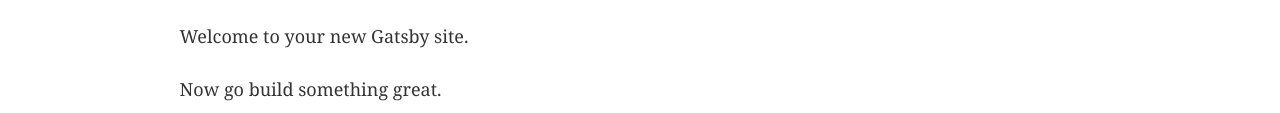
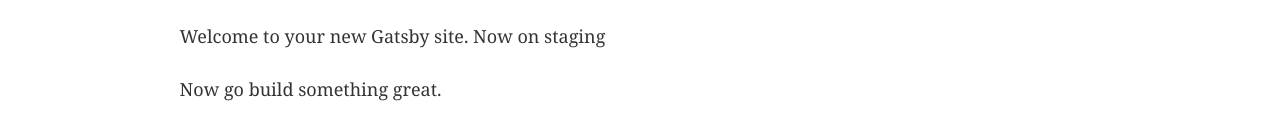
Before and after one commit to mostlyclicks/netlify_branches, a Gatsby site: page / in a window 1280 px wide. Shown: the part 170-283 px from the top of the page. Built offline with nearby package versions, Linux system fonts and the light colour scheme; Gatsby itself is replaced by a stand-in of ours.

Commit message:
adding staging text

```diff
--- a/src/pages/index.js
+++ b/src/pages/index.js
@@ -9,7 +9,7 @@
   <Layout>
     <SEO title="Home" />
     <h1>Hi World</h1>
-    <p>Welcome to your new Gatsby site.</p>
+    <p>Welcome to your new Gatsby site. Now on staging</p>
     <p>Now go build something great.</p>
     <div style={{ maxWidth: `300px`, marginBottom: `1.45rem` }}>
       <Image />
```
